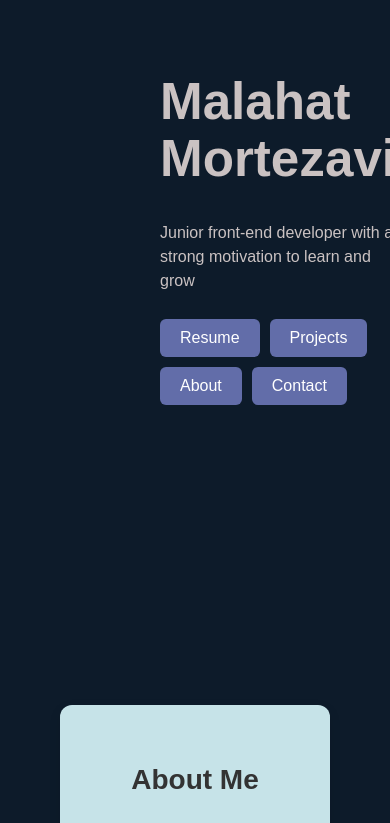
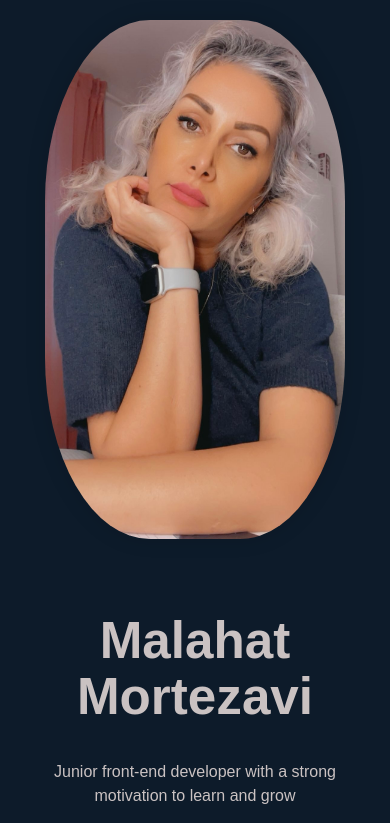
Before and after one commit to MalahatM/my-portfolio, a React (Vite) app: page / in a window 390 px wide. Shown: the top 823 px of the page. Built offline with nearby package versions, Linux system fonts and the light colour scheme.

Commit message:
Make homepage responsive and adjust profile image size for mobile.

```diff
--- a/src/pages/Home.css
+++ b/src/pages/Home.css
@@ -1,8 +1,11 @@
+
 .home-container {
   display: flex;
   justify-content: space-between;
   align-items: center;
   padding: 40px;
+  gap: 120px;
+  flex-wrap: wrap;
 }
 
 .image-wrapper {
@@ -11,18 +14,23 @@
   justify-content: flex-end;
 }
 
+
 .profile-image {
   width: 90%;
   border-radius: 35%;
   box-shadow: 0 0 20px rgba(0, 0, 0, 0.15);
   object-fit: cover;
+  transition: width 0.3s ease;
 }
+
 
 .text-wrapper {
   flex: 2;
   text-align: left;
+  min-width: 250px;
 }
 
+/* دکمه‌ها */
 .button-group button {
   margin: 10px 10px 0 0;
   padding: 10px 20px;
@@ -38,13 +46,8 @@
 .button-group button:hover {
   background-color: #303f9f;
 }
-.home-container {
-  display: flex;
-  justify-content: space-between;
-  align-items: center;
-  padding: 40px;
-  gap: 120px;
-}
+
+
 @keyframes shake {
   0% { transform: translateY(0); }
   25% { transform: translateY(-8px); }
@@ -57,13 +60,12 @@
   animation: shake 0.4s;
 }
 
+
 .contact-section {
   margin-top: 200px;
   padding: 60px;
   text-align: left;
-
 }
-
 
 .contact-section a {
   color: #66b2ff;
@@ -73,6 +75,8 @@
 .contact-section a:hover {
   text-decoration: underline;
 }
+
+
 .about-section {
   margin-top: 200px;
   padding: 60px;
@@ -106,3 +110,30 @@
 .about-card strong {
   color: #222;
 }
+
+
+@media (max-width: 768px) {
+  .home-container {
+    flex-direction: column;
+    gap: 40px;
+    padding: 20px;
+  }
+
+  .image-wrapper {
+    justify-content: center;
+  }
+
+  .profile-image {
+    width: 100%;
+    max-width: 300px;
+  }
+
+  .text-wrapper {
+    text-align: center;
+  }
+
+  .button-group button {
+    width: 80%;
+    margin: 10px 0;
+  }
+}
```
